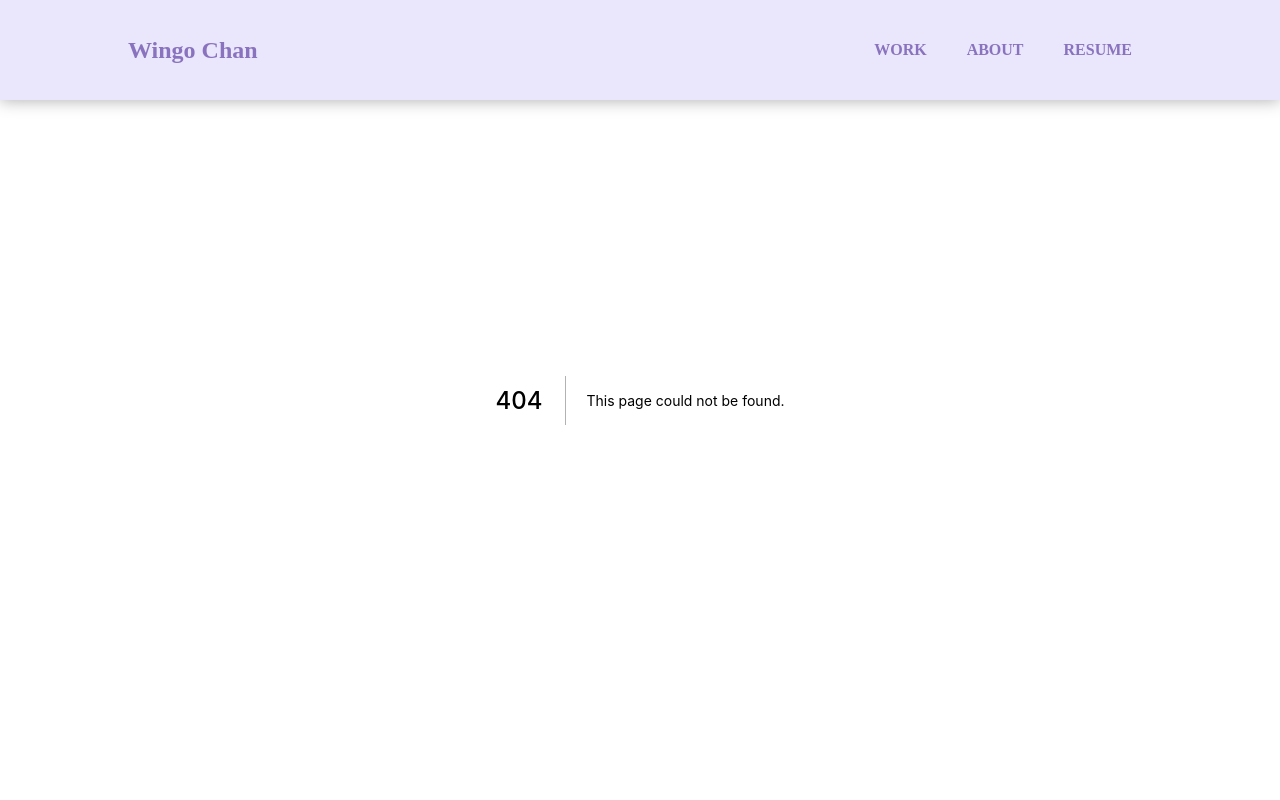
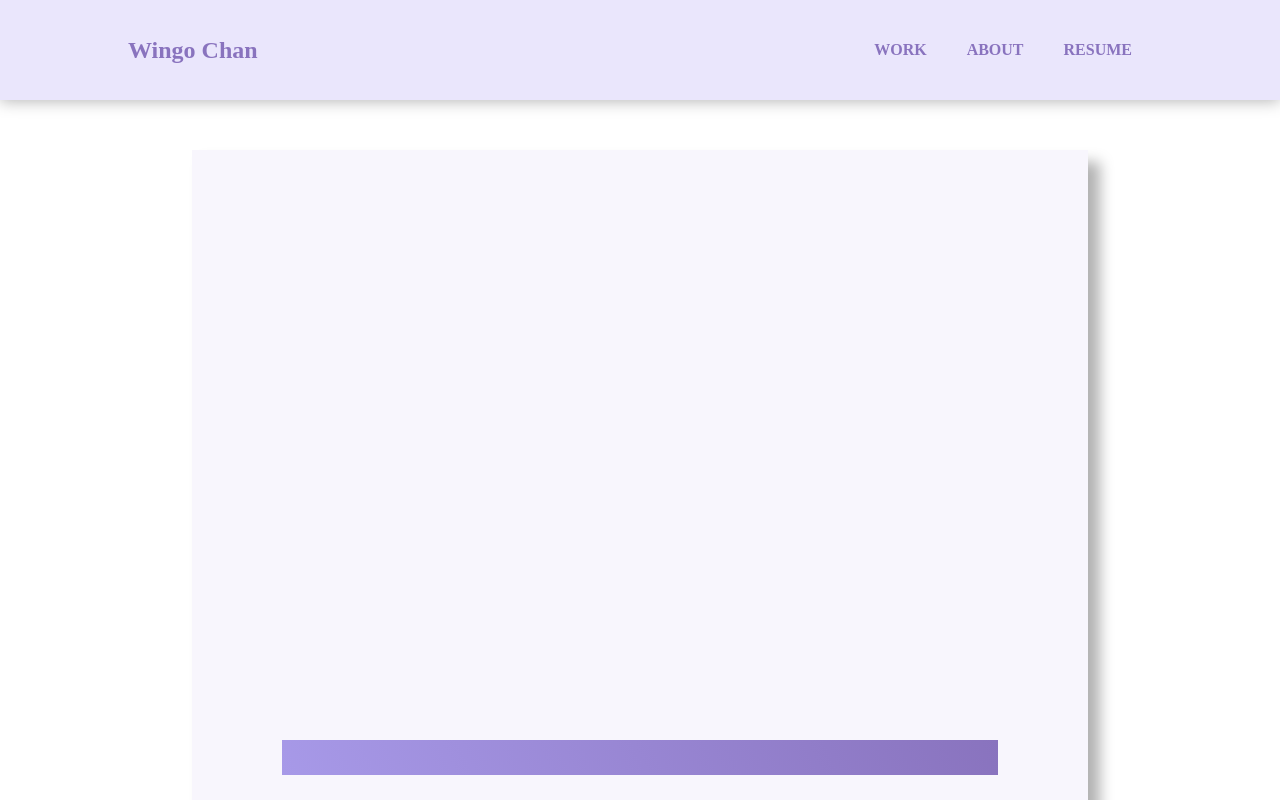
Before and after one commit to 9www/portfolio, a Next.js app: page /project/1 in a window 1280 px wide. Before the commit this address had no page. Shown: the top 800 px of the page. Built offline with nearby package versions, Linux system fonts and the light colour scheme; a web font is replaced by a local one.

Commit message:
updated slug

```diff
--- a/components/Cards/Card/Card.js
+++ b/components/Cards/Card/Card.js
@@ -15,7 +15,7 @@ function Card(props) {
                 <div className="card-container">
                     <div className="card-title">{props.title}</div>
                     <div className="card-sentence">{props.sentence}</div>
-                    <Link href={"/" + `${props.path}`} passHref>
+                    <Link href={"/project/" + `${props.path}`} passHref>
                         <div className="card-button">View More</div>
                     </Link>
                 </div>
--- a/pages/[projectId]/index.js
+++ b/pages/project/[projectId]/index.js
@@ -1,4 +1,4 @@
-import showCaseData from "../../components/Data/showcase.Json";
+import showCaseData from "../../../components/Data/showcase.Json";
 import { useRouter } from "next/router";
 import { useMemo } from "react";
 import Head from "next/head";
--- a/styles/globals.scss
+++ b/styles/globals.scss
@@ -2,7 +2,7 @@
 @import "../components/Copyright/Copyright.scss";
 @import "../components//Cards/Cards.scss";
 @import "../components/Cards/Card/Card.scss";
-@import "../pages//[projectId]/project.scss";
+@import "../pages/project/[projectId]/project.scss";
 @import "../pages/about/about.scss";
 @import "../pages/work.scss";
 @import "../components//Navbar/bottomNavbar/bottomNavbar.scss";
```
Also changed, not shown: pages/project/[projectId]/project.scss (renamed from pages/[projectId]/project.scss).
